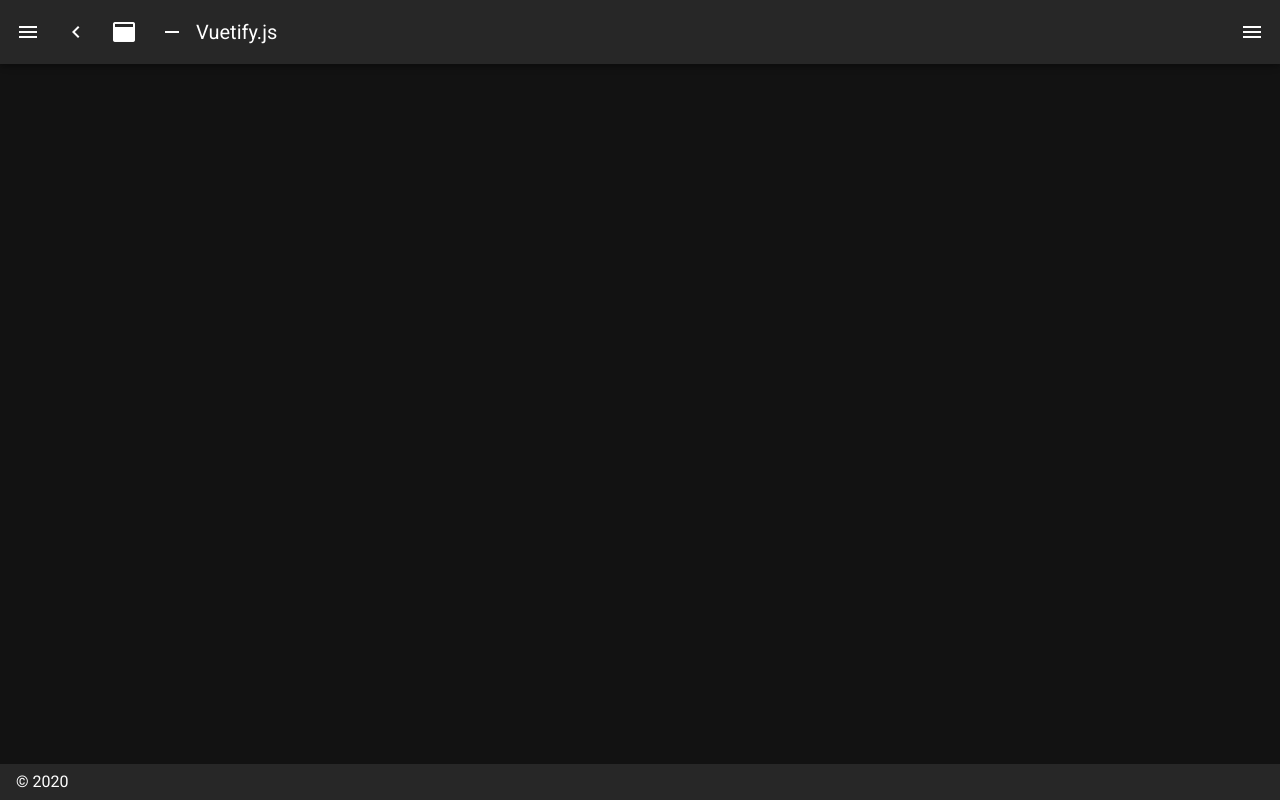
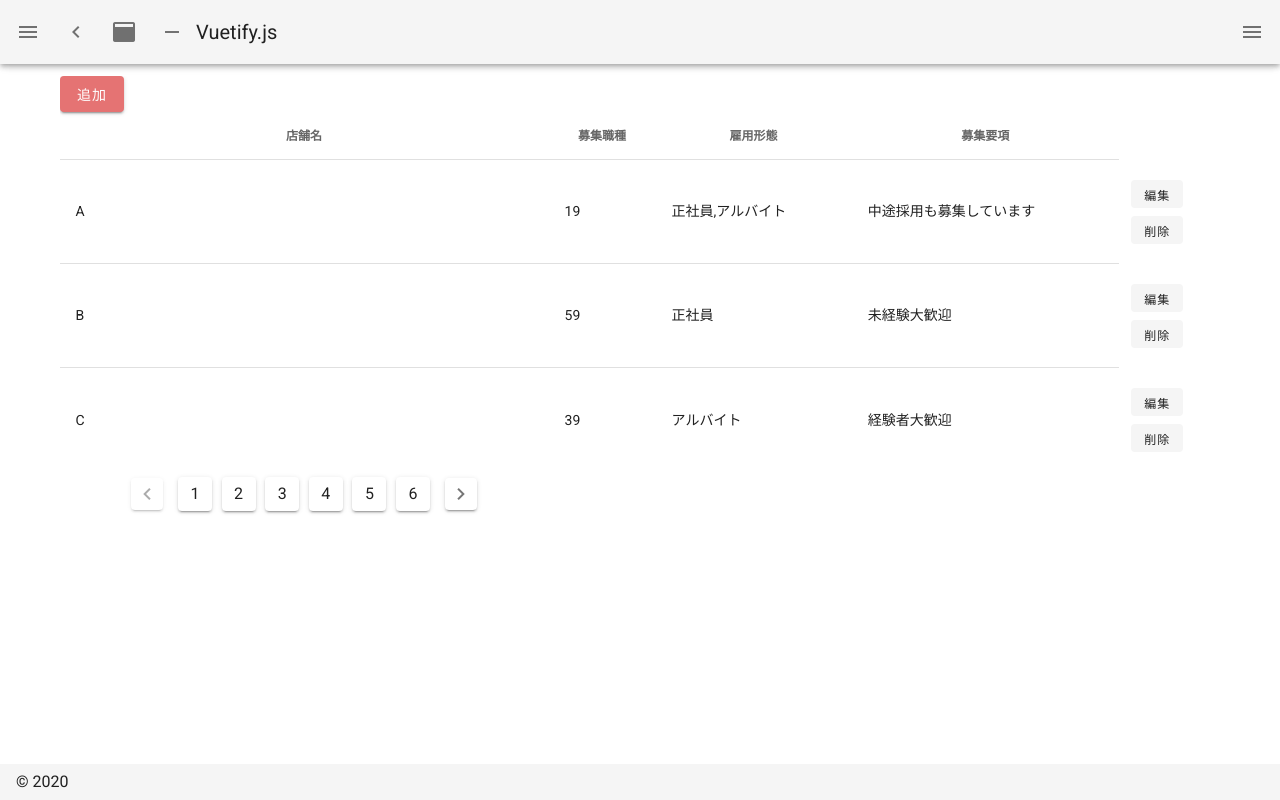
Before and after one commit to Aqua-feel-bi-station/bi-station, a Nuxt app: page /index_Qjin in a window 1280 px wide. Before the commit this address had no page. Built offline with nearby package versions, Linux system fonts and the light colour scheme.

Commit message:
show画面のレスポンシブ対応

```diff
--- a/nuxt.config.js
+++ b/nuxt.config.js
@@ -58,7 +58,7 @@ export default {
   */
   buildModules: [
     // Doc: https://github.com/nuxt-community/eslint-module
-    '@nuxtjs/eslint-module',
+    //'@nuxtjs/eslint-module',
     '@nuxtjs/vuetify'
   ],
   /*
@@ -81,7 +81,7 @@ export default {
   vuetify: {
     customVariables: ['~/assets/variables.scss'],
     theme: {
-      dark: true,
+      // dark: true,
       themes: {
         dark: {
           primary: colors.blue.darken2,
--- /dev/null
+++ b/pages/index_Qjin.vue
@@ -0,0 +1,153 @@
+<template>
+  <v-simple-table>
+    <template v-slot:default>
+      <thead>
+        <v-dialog
+          v-model="dialog"
+          width="5000"
+          fullscreen
+        >
+          <template v-slot:activator="{ on, attrs }">
+            <v-btn
+              color="red lighten-2"
+              dark
+              v-bind="attrs"
+              v-on="on"
+            >
+              追加
+            </v-btn>
+          </template>
+
+          <v-card raised width="200" class="ma-2">
+            <v-card-title class="headline grey lighten-2">
+              募集要項作成
+            </v-card-title>
+
+            <v-divider></v-divider>
+
+            <v-card-actions>
+
+            <v-form
+              ref="form"
+              v-model="valid"
+              lazy-validation
+            >
+            <v-text-field
+              v-model="name"
+              :counter="10"
+              :rules="nameRules"
+              label="店舗名"
+              required
+            ></v-text-field>
+
+              <v-text-field
+                v-model="content"
+                :rules="emailRules"
+                label="募集職種"
+                required
+              ></v-text-field>
+
+              <v-select
+                v-model="select"
+                :items="items"
+                :rules="[v => !!v || 'Item is required']"
+                label="雇用形態"
+                required
+              ></v-select>
+
+              <v-btn
+                :disabled="!valid"
+                color="success"
+                class="mr-4"
+                @click="validate"
+              >
+                作成
+              </v-btn>
+
+              <v-btn
+                color="error"
+                class="mr-4"
+                @click="reset"
+              >
+              リセットする
+              </v-btn>
+
+            </v-form>
+
+            </v-card-actions>
+          </v-card>
+        </v-dialog>
+            <tr>
+              <th class="text-center">
+                店舗名
+              </th>
+              <th class="text-center">
+                募集職種
+              </th>
+              <th class="text-center">
+                雇用形態
+              </th>
+              <th class="text-center">
+                募集要項
+              </th>
+            </tr>
+      </thead>
+      <tbody>
+        <tr v-for="item in contents" :key="item.name">
+          <td>{{ item.name }}</td>
+          <td>{{ item.payment }}</td>
+          <td>{{ item.hire }}</td>
+          <td>{{ item.content }}</td>
+
+         <v-col class="text-right" cols="12" sm="4">
+            <div class="my-2">
+              <v-btn depressed small>編集</v-btn>
+            </div>
+            <div class="my-2">
+              <v-btn depressed small>削除</v-btn>
+            </div>
+        </v-col>
+
+        </tr>
+      </tbody>
+
+　　　 <div class="text-center">
+        <v-pagination
+          v-model="page"
+          :length="6"
+        ></v-pagination>
+      </div>
+
+    </template>
+  </v-simple-table>
+</template>
+
+<script>
+export default {
+  data () {
+    return {
+      dialog: false,
+      contents: [
+        {
+          name: 'A',
+          payment: 19,
+          hire: '正社員,アルバイト',
+          content: '中途採用も募集しています',
+        },
+        {
+          name: 'B',
+          payment: 59,
+          hire: '正社員',
+          content: '未経験大歓迎',
+        },
+        {
+          name: 'C',
+          payment: 39,
+          hire: 'アルバイト',
+          content: '経験者大歓迎',
+        },
+      ]
+    }
+  }
+}
+</script>
--- /dev/null
+++ b/pages/show_Qjin.vue
@@ -0,0 +1,75 @@
+<template>
+<div>
+<v-simple-table>
+  <template v-slot:default>
+      <tbody>
+        <tr class="d-sm-flex" v-for="item in contents" :key="item.name">
+          <th>{{ item.name }}</th>
+          <td>{{ item.title }}</td>
+        </tr>
+      </tbody>
+      <div style="text-align: center;">
+        <v-btn depressed large style="background:orange;color:white;">お気に入り</v-btn>
+         <v-btn depressed large color="primary">Webで応募</v-btn>
+      </div>
+    </template>
+</v-simple-table>
+  </div>
+</template>
+
+<script>
+  export default {
+    data () {
+      return {
+        contents: [
+          {
+            name: '店舗名',
+            title: 'Bee-ms HAIR 名駅'
+          },
+          {
+            name: '募集職種',
+            title: 'スタイリスト'
+          },
+          {
+            name: '雇用形態',
+            title: '正社員'
+          },
+           {
+            name: '仕事内容',
+            title: `カット、カラー、シャンプー、ブロー、パーマ
+                    などの施術を行い、ヘアスタイルを作り上げる`
+          },
+           {
+            name: '対象となる方',
+            title: '美容師免許'
+          },
+          {
+            name: '勤務時間',
+            title: `10:00〜20:00
+
+            【正社員】フルタイム勤務
+            【準社員】フルタイムより1時間～2時間短い勤務`
+          },
+        ],
+      }
+    },
+  }
+</script>
+
+<style scoped>
+table {
+  border-collapse: collapse;
+}
+table td, table th {
+  display: block;
+  padding: 10px;
+}
+table th {
+  background-color: #eee;
+  width: 10%
+}
+@media screen and (max-width: 0px) {
+    width: 100%;
+  }
+
+</style>
```
